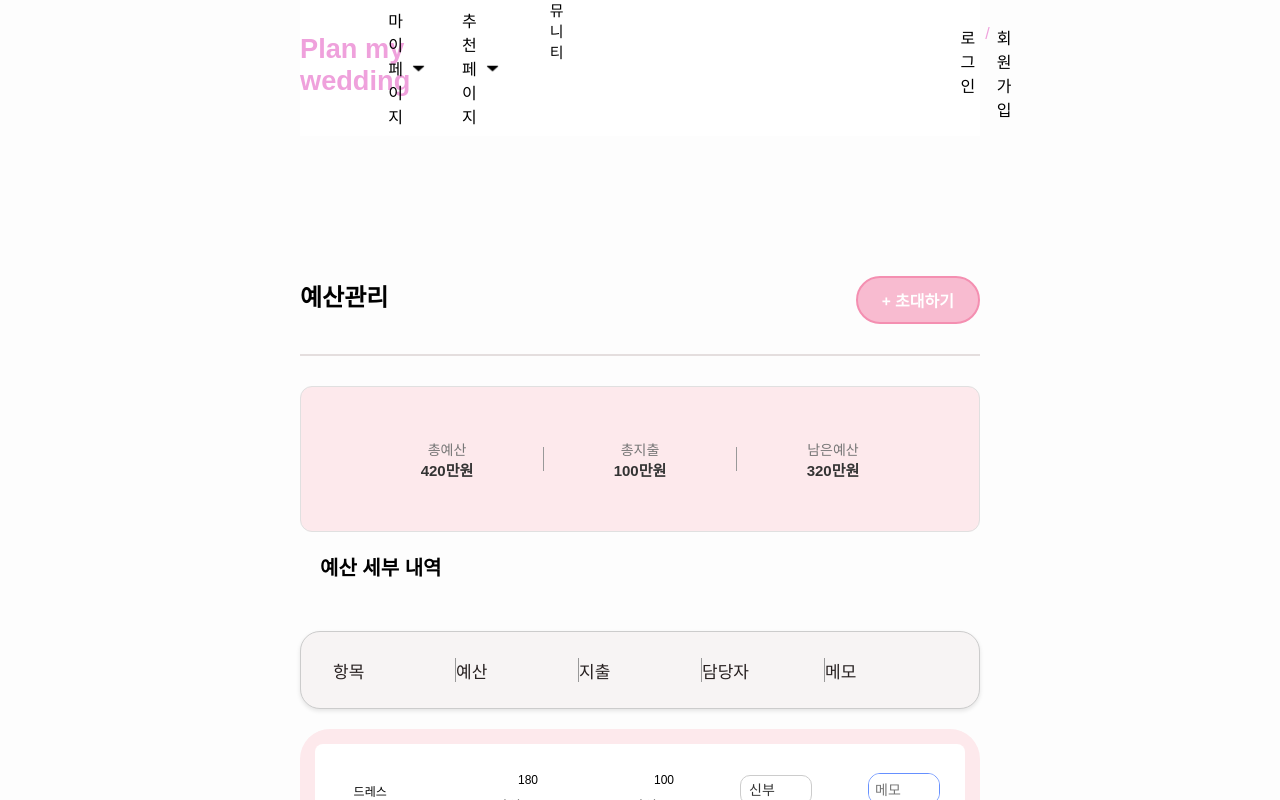
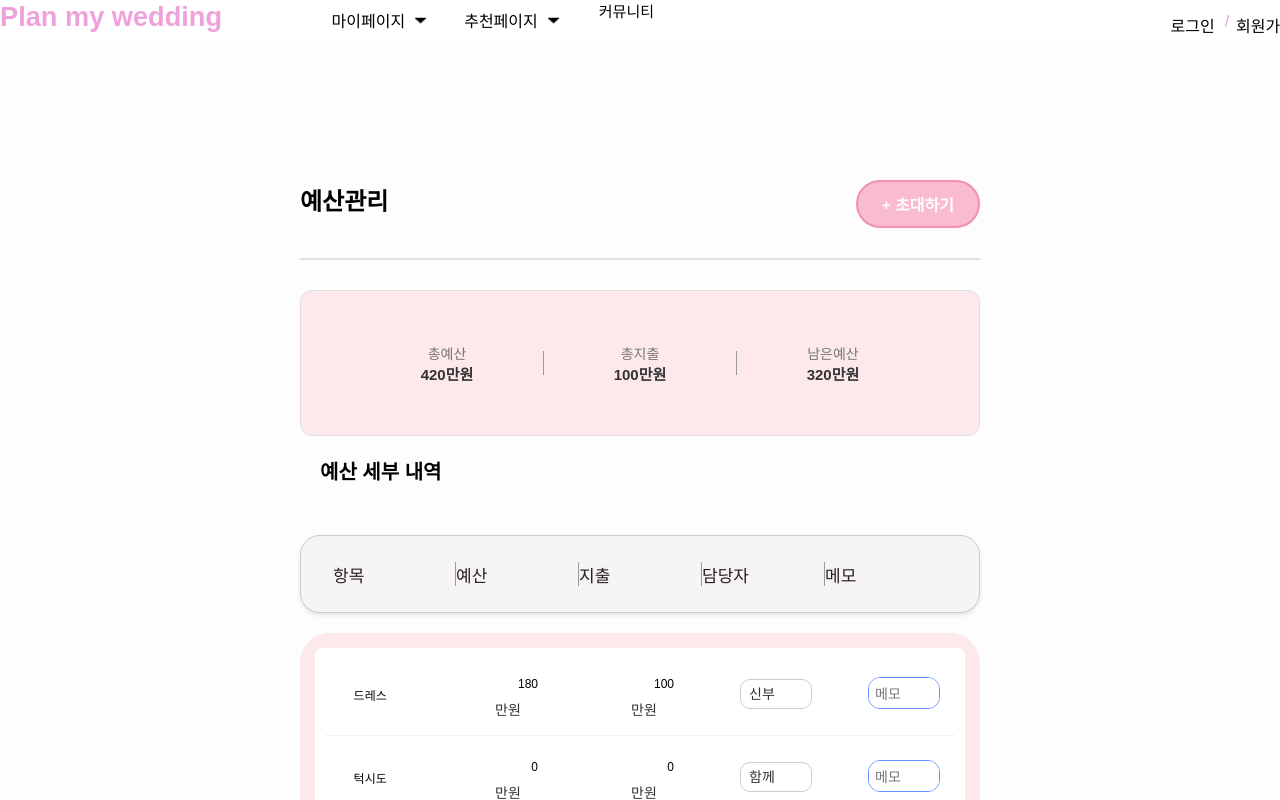
Before and after one commit to yugwangmyeong/PlanMyWedding, a React (Create React App) app in the folder front/: page /moneycontrol in a window 1280 px wide. Shown: the top 800 px of the page. Built offline with nearby package versions, Linux system fonts and the light colour scheme.

Commit message:
창 최소화 글자 안바뀜

```diff
--- a/front/src/App.css
+++ b/front/src/App.css
@@ -5,10 +5,12 @@
   margin: 0 auto;
   padding: 0px;
   box-sizing: border-box;
+  white-space: nowrap; /* 줄바꿈 방지 */
 }
 
 /* 기본 폰트 & 박스사이징 초기화 */
 body, html {
+  min-width: 1200px;
   margin: 0;
   padding: 0;
   font-family: 'Pretendard', sans-serif;
--- a/front/src/components/Header.jsx
+++ b/front/src/components/Header.jsx
@@ -99,18 +99,16 @@ const Header = () => {
             <Link to="/recwedding">웨딩홀</Link>
           </div>
         </div>
-        <div className="nav-item">
-          <Link to="/Community" className="nav-link">
-            커뮤니티
-          </Link>
-        </div>
+        <Link to="/Community" className="nav-link">
+          커뮤니티
+        </Link>
       </nav>
 
       <nav className="nav-links2">
         {isLoggedIn ? (
           <>
             <span className="nickname">{username} 님</span>
-            <Link to="/setting">
+            <Link to="/Update">
               <span className="material-symbols-outlined">account_circle</span>
             </Link>
           </>
--- a/front/src/components/styles/Header.css
+++ b/front/src/components/styles/Header.css
@@ -7,10 +7,8 @@
   background: white;
   padding: 0!important; /* ✅ 명시적으로 제거 */
   color: #efa1dc;
-  margin-left: 300px;
-  margin-right: 300px;
-  margin-bottom: 30px;
-
+  min-width: 1200px;
+  white-space: nowrap;
 }
 
 .logo {
@@ -149,12 +147,16 @@ nav a {
 .side-box {
   flex: 1;
   display: flex;
+  flex-wrap: nowrap;
+  white-space: nowrap;
   flex-direction: column;
-  gap: 10px;
+  gap: 20px;
+  min-width: 800px;
 }
 
 /* 사이드카드 공통 */
 .side-card {
+  flex: 0 0 auto;
   padding: 15px;
   border-radius: 10px;
   font-size: 14px;
--- a/front/src/components/styles/Member.css
+++ b/front/src/components/styles/Member.css
@@ -10,13 +10,14 @@
 
   /* 왼쪽 박스 */
   .left-container {
-    width: 200px;
+    width: 300px;
     height: 700px;
     padding: 20px;
   }
 
   /* 오른쪽 박스 */
   .right-container {
+    flex: 1;
     width: 500px;
     height: 700px;
     padding: 20px;
--- a/front/src/components/styles/Setting.css
+++ b/front/src/components/styles/Setting.css
@@ -7,12 +7,13 @@
 }
 
 .left-container {
-  width: 200px;
+  width: 300px;
   height: 700px;
   padding: 20px;
 }
 
 .right-container {
+  flex: 1;
   width: 500px;
   height: 700px;
   padding: 20px;
--- a/front/src/components/styles/mainpage.css
+++ b/front/src/components/styles/mainpage.css
@@ -10,9 +10,9 @@
 
 
   .main-wrapper {
-    max-width: 1492px;
-    margin: 0 300px 30px 300px; /* 좌우 300px */
-    padding: 40px 0;
+    display: flex;
+    min-width: 1200px;  /* 또는 원하는 너비 */
+    overflow-x: auto;   /* 가로 스크롤 허용 */
   }
 
   .main-layout {
```
